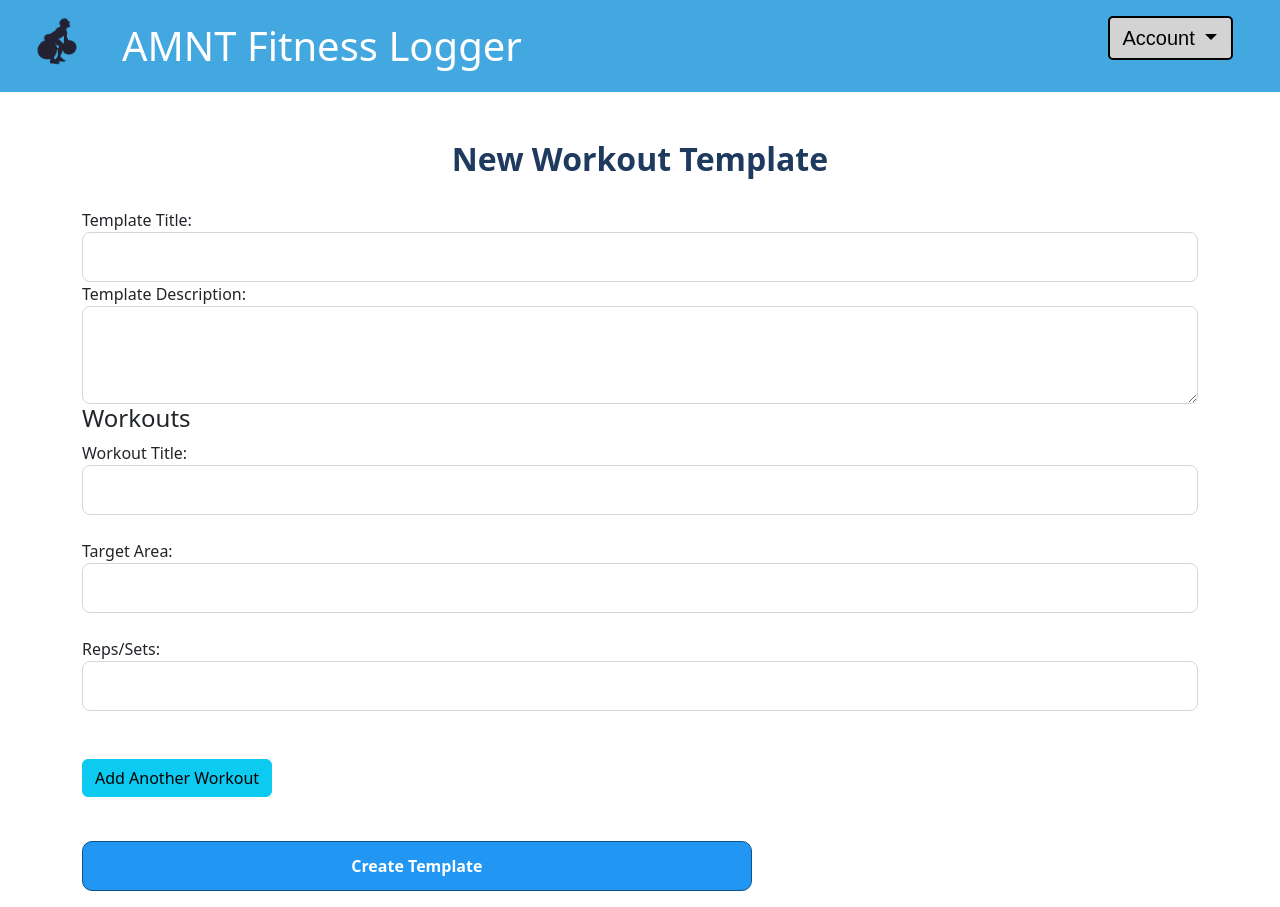
After one commit to nichS21/FitnessLogger, a PHP site: page /template.php in a window 1280 px wide. The commit adds this page. Run offline with PHP 8.4, Linux system fonts and the light colour scheme.

Commit message:
add createClass

```diff
--- /dev/null
+++ b/css/courseCreate.css
@@ -0,0 +1,68 @@
+/* === Form Container Styling === */
+.form-container {
+    background-color: #ffffff;
+    padding: 40px;
+    max-width: 900px;
+    margin: 60px auto;
+    border-radius: 12px;
+    box-shadow: 0 10px 25px rgba(0, 0, 0, 0.08);
+}
+
+/* === Grid Layout with Labels on Left, Inputs on Right === */
+.form-grid {
+    display: grid;
+    grid-template-columns: 1fr 2fr;
+    gap: 24px 40px; /* vertical and horizontal gaps */
+    align-items: center;
+}
+
+/* === Label Styling === */
+.form-grid label {
+    text-align: right;
+    font-weight: 500;
+}
+
+/* === Input Styling === */
+.form-control {
+    border-radius: 8px;
+    border: 1px solid #cfd8dc;
+    padding: 12px 16px;
+    font-size: 1rem;
+    width: 100%;
+    box-sizing: border-box;
+}
+
+input[type="file"].form-control {
+    padding: 8px 0;
+}
+
+.form-control:focus {
+    border-color: #2196f3;
+    box-shadow: 0 0 0 0.2rem rgba(33, 150, 243, 0.25);
+}
+
+.btn-primary {
+    background-color: #2196f3;
+    border-color: #125286;
+    font-weight: 600;
+    border-radius: 10px;
+    padding: 12px;
+    transition: all 0.2s ease-in-out;
+    font-size: 1rem;
+    grid-column: span 2;
+    width: 60%;
+    margin-top: 20px;
+    margin-left: auto;
+}
+
+.btn-primary:hover {
+    background-color: #1976d2;
+    border-color: #1976d2;
+}
+
+h2 {
+    color: #1e3a5f;
+    font-weight: 700;
+    text-align: center;
+    margin-bottom: 30px;
+}
--- a/index.php
+++ b/index.php
@@ -41,7 +41,7 @@
     <div class="container-fluid site-color p-3 text-white">
         <div class="row">
             <div class="col-md-1">
-                <img src="../images/amntLogo.png" height="50px" width="auto" class="mx-auto d-block" />
+                <img src="images/amntLogo.png" height="50px" width="auto" class="mx-auto d-block" />
             </div>
             <div class="col-md-9">
                 <p class="fs-1" style="display:inline">AMNT Fitness Logger</p>
--- a/scriptsPHP/dbConnect.php
+++ b/scriptsPHP/dbConnect.php
@@ -1,34 +1,22 @@
 <?php
-//connect to database
+// database connection
 $server = "cray.cs.gettysburg.edu";
-$dbase  = "s25_amnt";
-$user   = "stacni01";
-$pass   = "stacni01";
-$dsn    = "mysql:host=$server;dbname=$dbase";       //data source name
+$dbase = "s25_amnt";
+$user = "nepaak01";
+$pass = "nepaak01";
+$dsn = "mysql:host=$server;dbname=$dbase"; //data source name
+$options = [ PDO::ATTR_ERRMODE            => PDO::ERRMODE_EXCEPTION,
+             PDO::ATTR_DEFAULT_FETCH_MODE => PDO::FETCH_ASSOC ];
+try {
+        $db = new PDO($dsn, $user, $pass, $options);
 
-try
-{
-    $db = new PDO($dsn, $user, $pass);
-    $db->setAttribute(PDO::ATTR_ERRMODE, PDO::ERRMODE_EXCEPTION);
-    $db->setAttribute(PDO::ATTR_DEFAULT_FETCH_MODE, PDO::FETCH_ASSOC);
-
-    //print "<h3>Sucessfully connected to the database.</h3>\n";
-
-    //try query to double check
-    // $sql = "SELECT * FROM User";
-    // $result = $db->query($sql);
-
-    // while($row = $result->fetch())
-    // {
-    //     print "<pre>" . print_r($row) .  "</pre>\n";
-    // }
-
+        //print "<h3>Successfully connected to database</h3>\n";
 }
-catch(PDOException $e)
-{
-    error_log($e->getMessage());
-    print "<h3>ERROR connecting to the database</h3>\n";
-    exit();
+catch(PDOException $e) {
+        error_log($e->getMessage());
+        print "<h3>ERROR connecting to the database</h3>\n";
+        echo "<pre>" . $e->getMessage() . "</pre>";
+        exit();
 }
 
 ?>
--- /dev/null
+++ b/template.php
@@ -0,0 +1,73 @@
+<?php
+    include_once("scriptsPHP/util.php");
+    neededImports();
+?>
+
+<!DOCTYPE html>
+<html lang="en">
+<head>
+    <link rel="stylesheet" href="css/courseCreate.css">
+    <title>AMNT Fitness Logger - Create Workout Template</title>
+
+</head>
+
+<body>
+    <?php genNavBar(); ?>
+    <div class="container mt-5">
+        <h2 class="text-center">New Workout Template</h2>
+        <form action="" method="POST" class="mt-4">
+            <!-- Template Title -->
+            <div class="form-group">
+                <label for="template_title">Template Title:</label>
+                <input type="text" id="template_title" name="template_title" class="form-control" required>
+            </div>
+
+            <!-- Template Description -->
+            <div class="form-group">
+                <label for="template_description">Template Description:</label>
+                <textarea id="template_description" name="template_description" class="form-control" rows="3" required></textarea>
+            </div>
+
+            <!-- Workout Entries -->
+            <div class="form-group" id="workouts">
+                <h4>Workouts</h4>
+                <div class="workout-entry">
+                    <label for="workout_title[]">Workout Title:</label>
+                    <input type="text" name="workout_title[]" class="form-control" required><br>
+
+                    <label for="target_area[]">Target Area:</label>
+                    <input type="text" name="target_area[]" class="form-control" required><br>
+
+                    <label for="reps_sets[]">Reps/Sets:</label>
+                    <input type="text" name="reps_sets[]" class="form-control" required><br><br>
+                </div>
+            </div>
+
+            <button type="button" class="btn btn-info" onclick="addWorkout()">Add Another Workout</button><br><br>
+
+            <button type="submit" class="btn btn-primary">Create Template</button>
+        </form>
+    </div>
+
+    <!-- JavaScript for dynamic workout entry fields -->
+    <script>
+        function addWorkout() {
+            var workoutDiv = document.createElement('div');
+            workoutDiv.classList.add('workout-entry');
+            workoutDiv.innerHTML = `
+                <label for="workout_title[]">Workout Title:</label>
+                <input type="text" name="workout_title[]" class="form-control" required><br>
+
+                <label for="target_area[]">Target Area:</label>
+                <input type="text" name="target_area[]" class="form-control" required><br>
+
+                <label for="reps_sets[]">Reps/Sets:</label>
+                <input type="text" name="reps_sets[]" class="form-control" required><br><br>
+            `;
+            document.getElementById('workouts').appendChild(workoutDiv);
+        }
+    </script>
+
+
+</body>
+</html>
```
